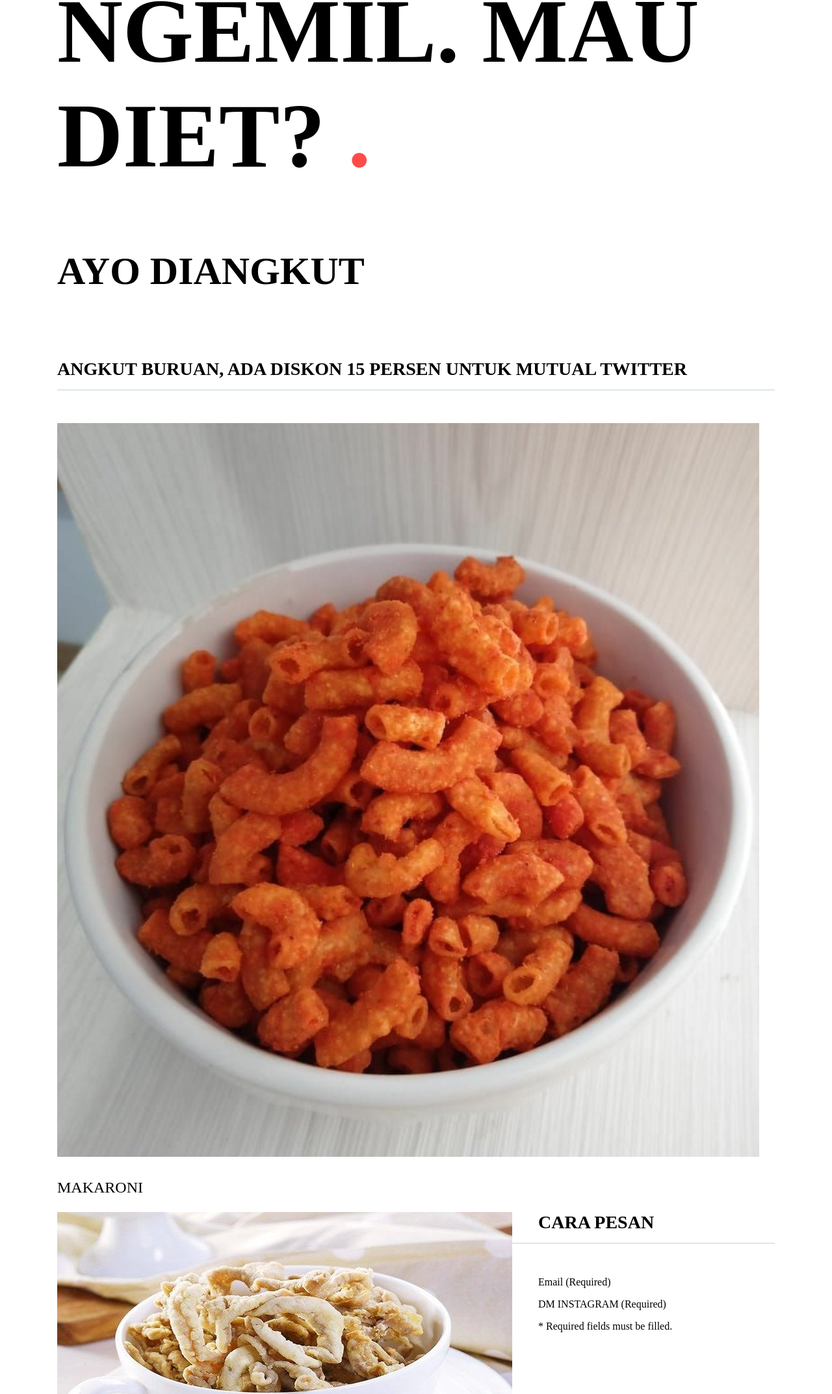
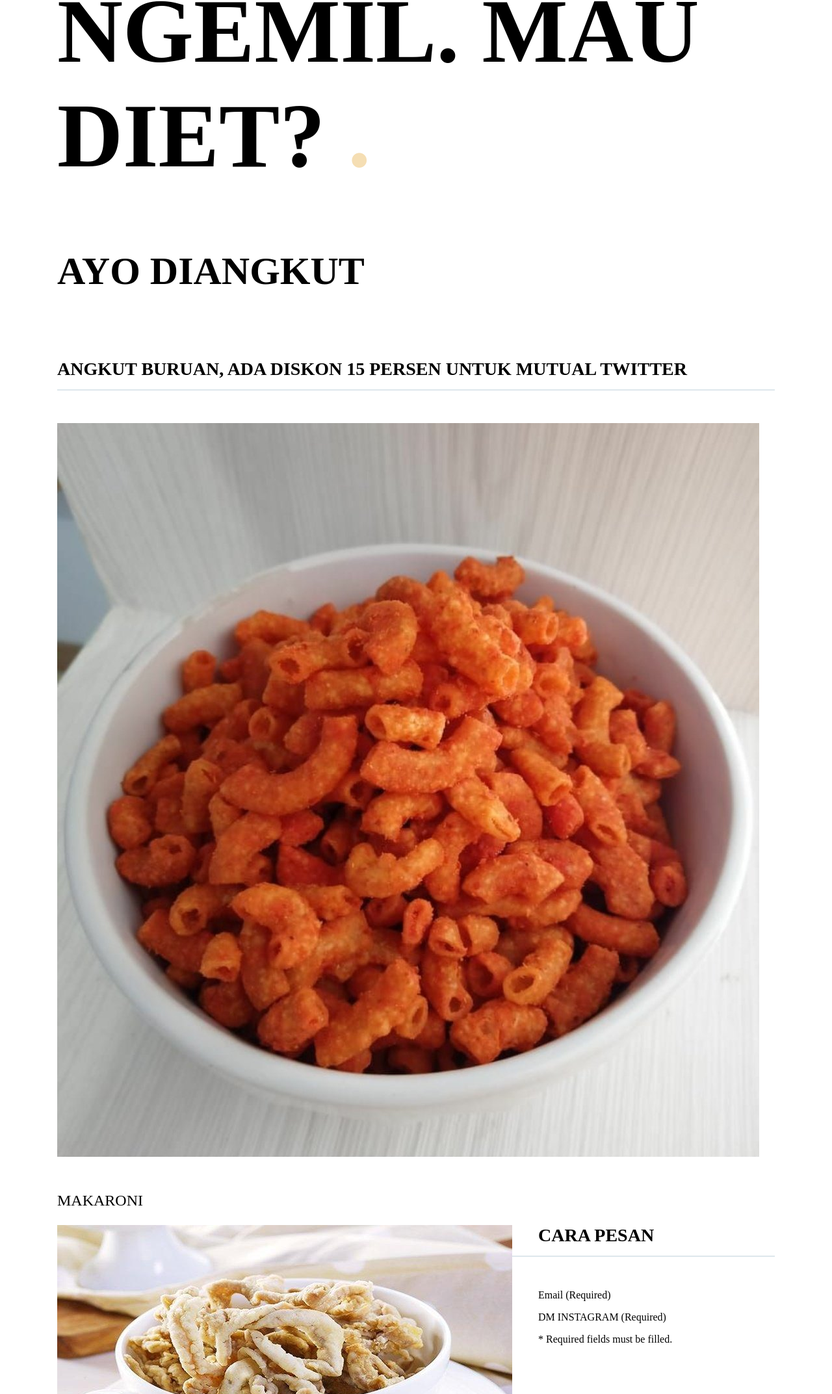
Before and after one commit to Deviaara/devcooking, a plain HTML site: page index.html in a window 1280 px wide. Shown: the part 655-2800 px from the top of the page at 65% size. Drawn offline with Linux system fonts and the light colour scheme.

Commit message:
Update stylesheet.css

```diff
--- a/stylesheet.css
+++ b/stylesheet.css
@@ -36,7 +36,7 @@ li {
 }
 
 .copy-container span {
-  color: #ff4a4a;
+  color: #F5DEB3;
 }
 
 .contents {
@@ -58,7 +58,7 @@ li {
 
 .contents-item p {
   font-size: 24px;
-  margin-top: 30px;
+  margin-top: 50px;
 }
 
 /* Change contact-form's padding-top property to 100px */
@@ -69,7 +69,7 @@ li {
 .footer {
   background-color: #DEB887;
   color: #fff;
-  height: 120px;
+  height: 60px;
   padding: 40px;
 }
 
```
